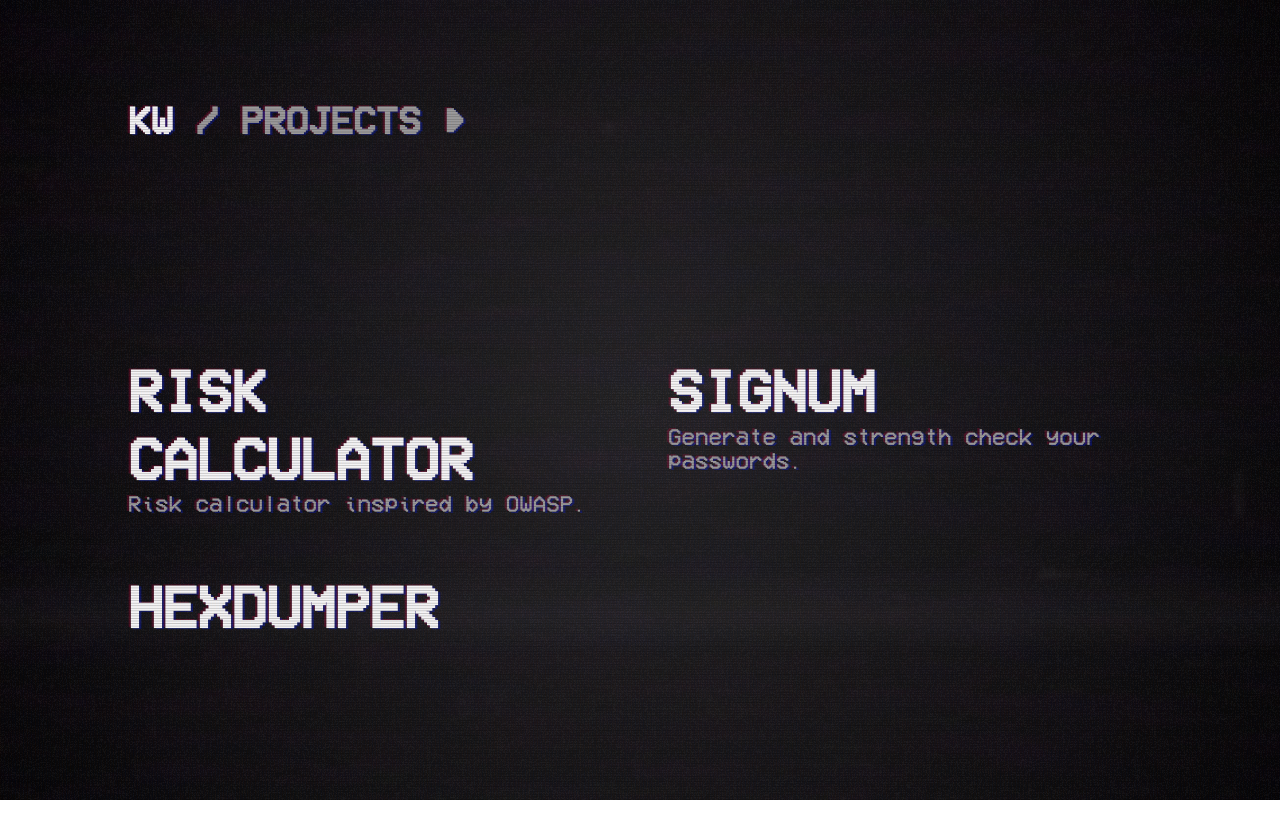
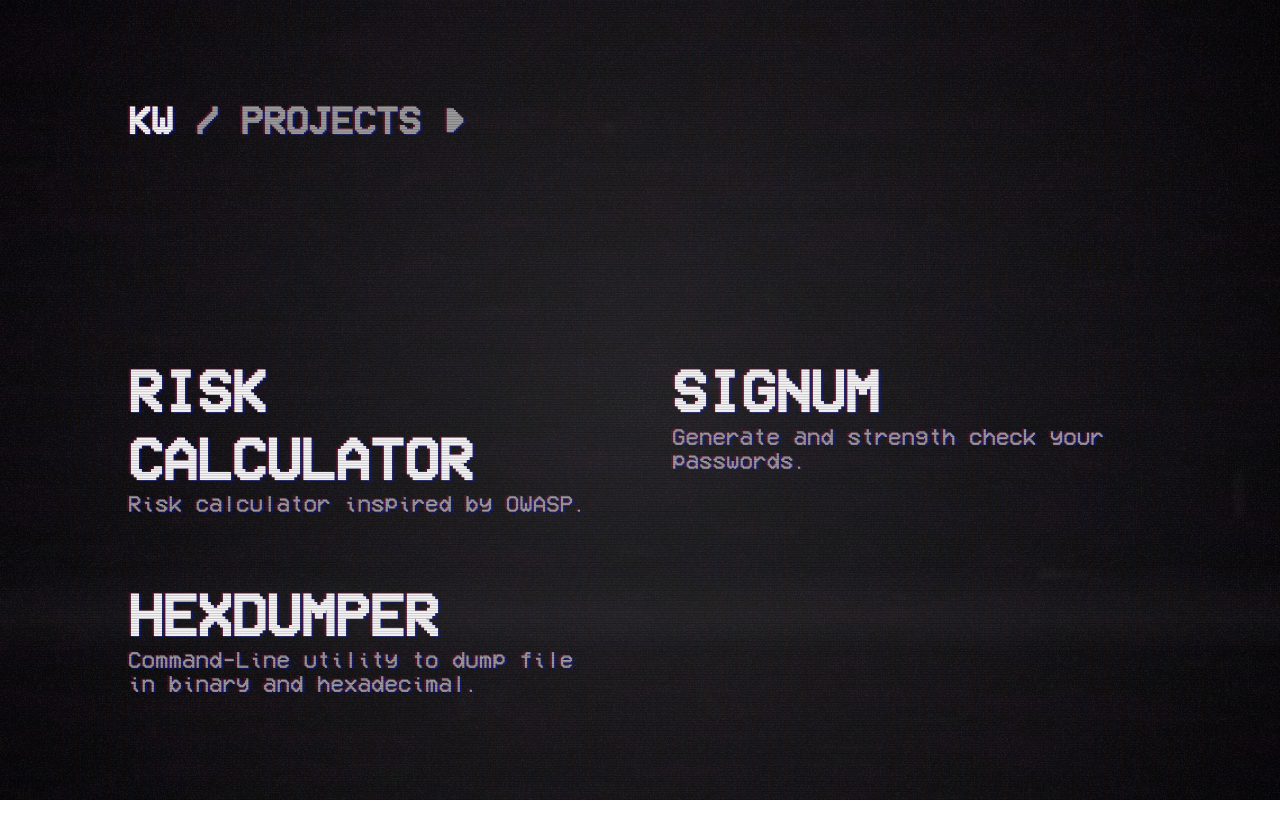
Before and after one commit to kunalwalavalkar/Portfolio, a React (Create React App) app: page /projects in a window 1280 px wide. Built offline with nearby package versions, Linux system fonts and the light colour scheme.

Commit message:
First commit

```diff
--- a/src/index.css
+++ b/src/index.css
@@ -699,7 +699,7 @@
 }
 
 .spacing {
-	margin-bottom: 3.5rem;
+	margin-bottom: 5vw;
 }
 
 .personal {
@@ -714,7 +714,7 @@
 ul {
 	display: grid;
   grid-template-columns: 1fr;
-  grid-gap: 3.5rem;
+  grid-gap: 5vw;
 	padding: 0;
 }
 
--- a/src/pages/Projects.js
+++ b/src/pages/Projects.js
@@ -63,6 +63,7 @@
 							target="_blank"
 						/>
 					</h2>
+					<span className="description">Command-Line utility to dump file in binary and hexadecimal.</span>
 				</li>
 			</ul>
 		</>
```
